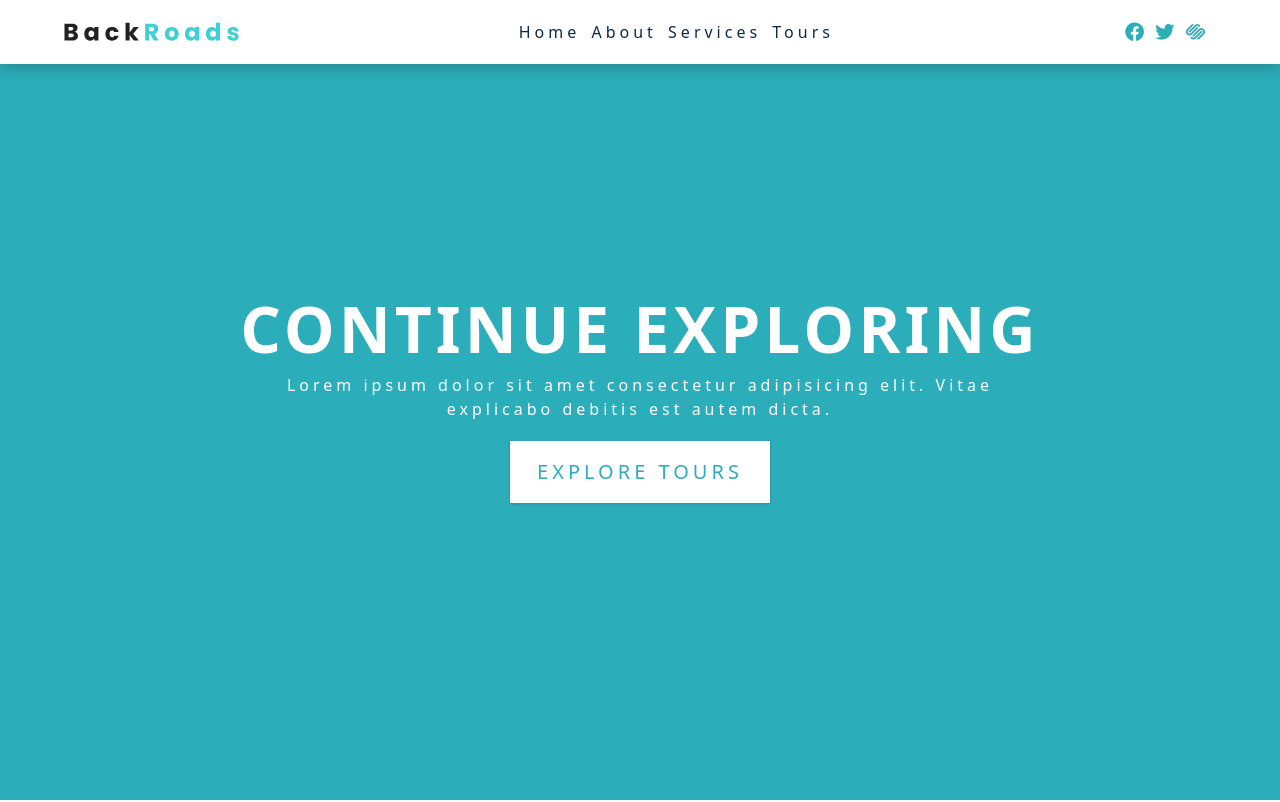
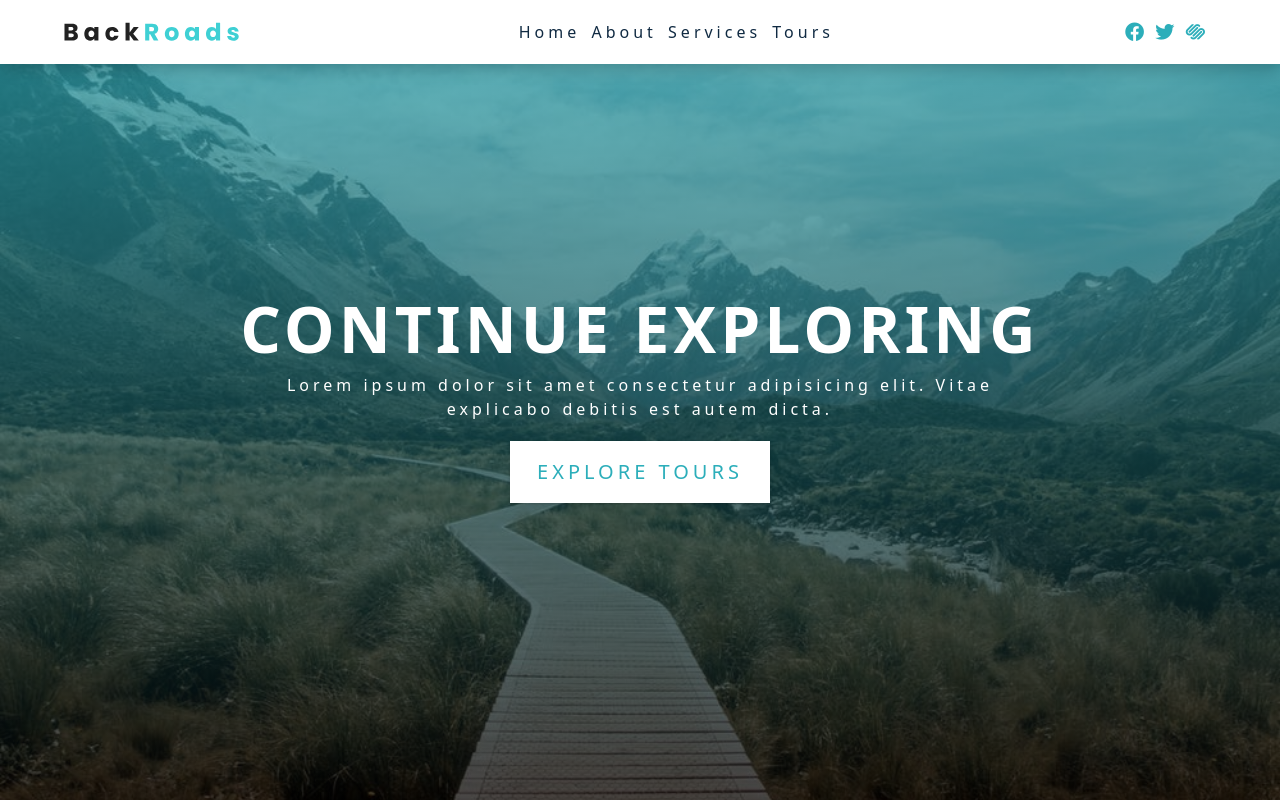
Before and after one commit to DeanDodds/backroads-react-app, a React (Create React App) app in the folder backroads-app/: page / in a window 1280 px wide. Shown: the top 802 px of the page. Built offline with nearby package versions, Linux system fonts and the light colour scheme.

Commit message:
hero background image fixed

```diff
--- a/backroads-app/src/components/Footer.js
+++ b/backroads-app/src/components/Footer.js
@@ -1,6 +1,5 @@
 import React from 'react'
-import { pageLinks } from '../data'
-import { socialLinks } from '../data'
+import { pageLinks, socialLinks } from '../data'
 
 const Footer = () => {
   return (
--- a/backroads-app/src/components/Navbar.js
+++ b/backroads-app/src/components/Navbar.js
@@ -1,7 +1,6 @@
 import React from 'react'
 import logo from '../images/logo.svg'
-import { pageLinks } from '../data'
-import { socialLinks } from '../data'
+import { pageLinks, socialLinks } from '../data'
 
 const Navbar = () => {
   return (
--- a/backroads-app/src/index.css
+++ b/backroads-app/src/index.css
@@ -200,8 +200,8 @@ Hero
 }
 @media screen and (min-width: 768px) {
   .hero {
-    /* background: linear-gradient(rgb(44, 174, 186, 0.7), rgba(0, 0, 0, 0.7)),
-      url('../images/main.jpeg') center/cover no-repeat; */
+    background: linear-gradient(rgb(44, 174, 186, 0.7), rgba(0, 0, 0, 0.7)),
+      url('./images/main.jpeg') center/cover no-repeat;
   }
   .hero-banner {
     padding: 0;
```
